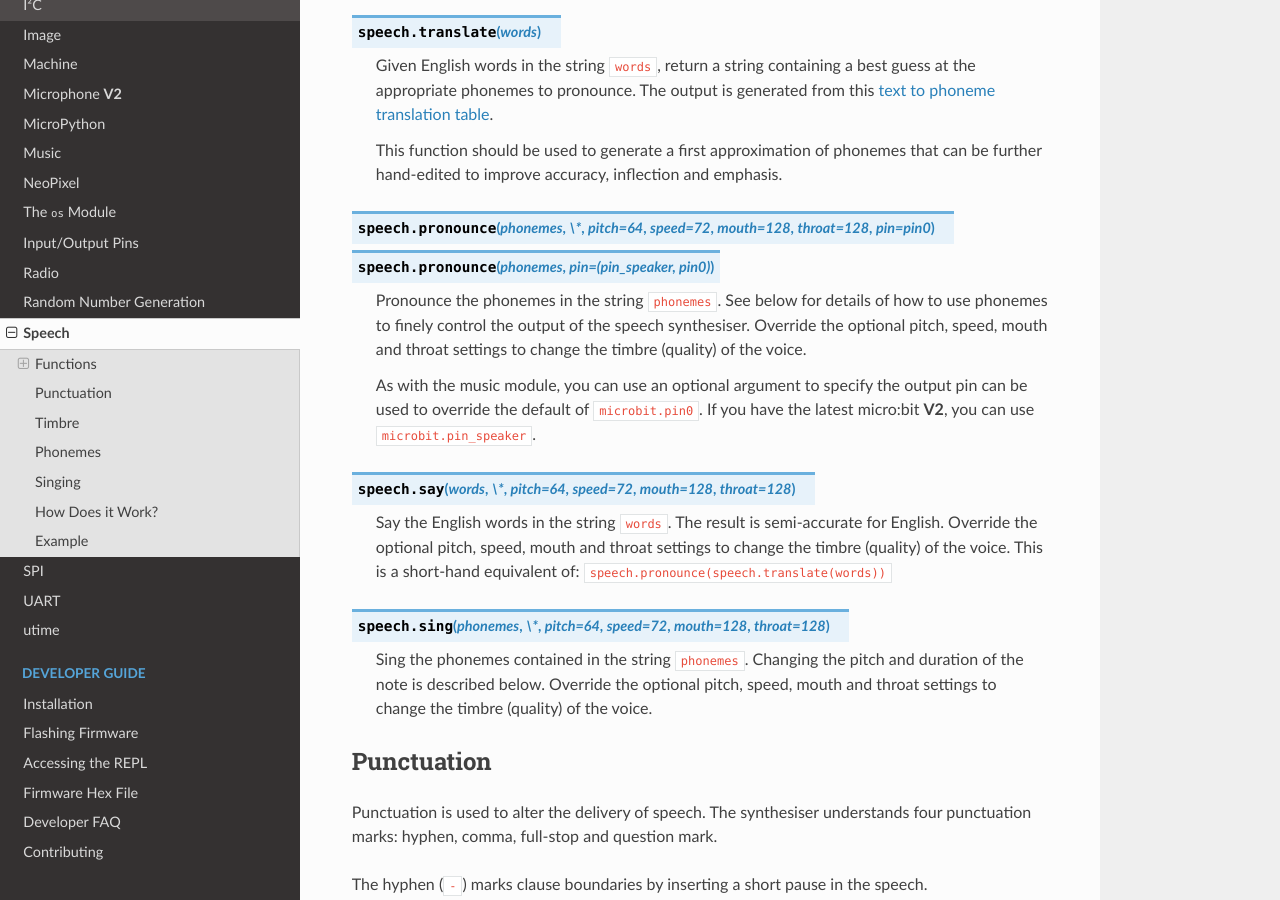
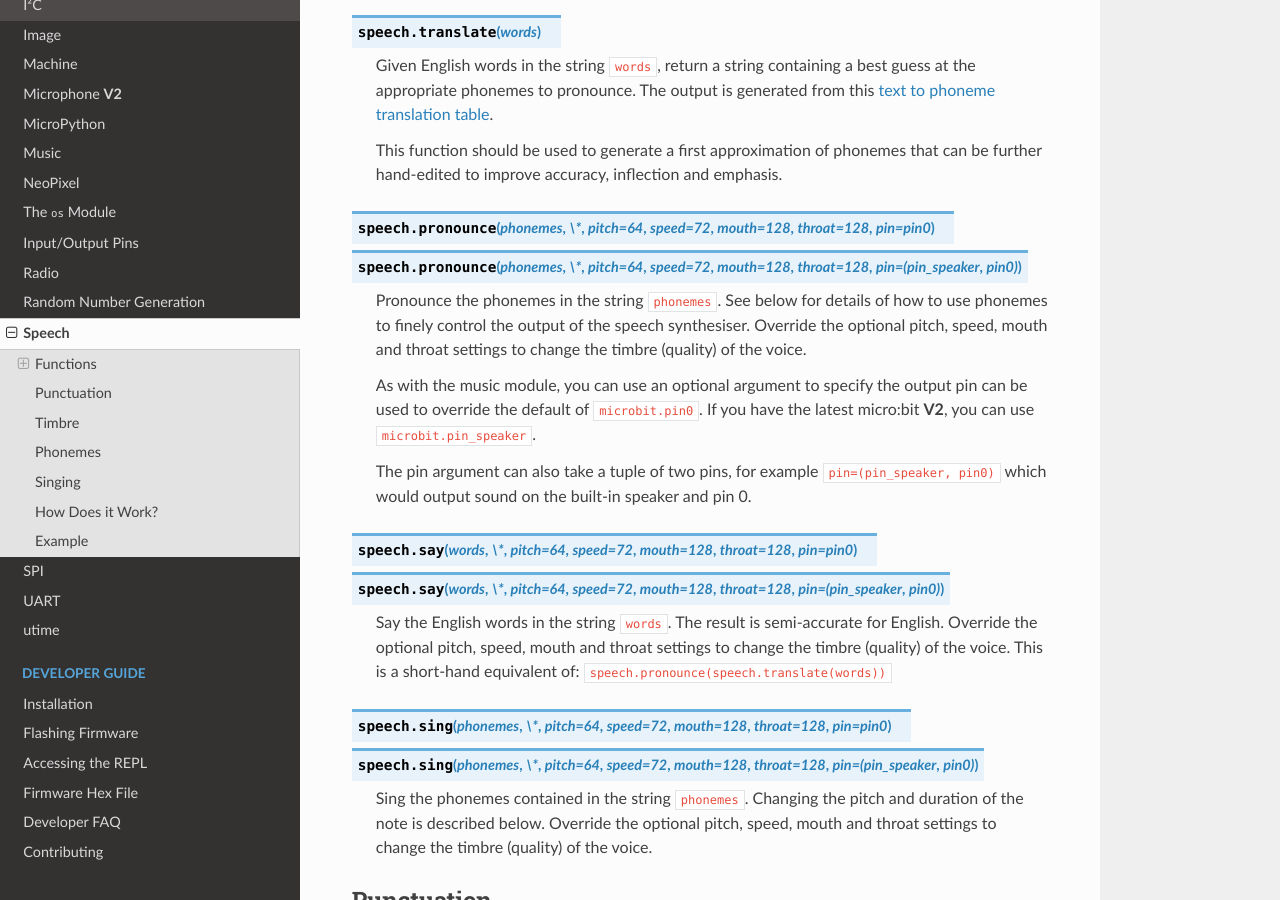
Before and after one commit to bbcmicrobit/micropython, a Sphinx documentation site: the page built from docs/speech.rst, in a window 1280 px wide and 900 px high, scrolled down 1225 px. Built offline with Sphinx 7.4.7 and the Read the Docs theme 2.0.0, drawn with Linux system fonts in a browser that asks for light colours.

Commit message:
more feedback updates

```diff
--- a/docs/microbit.rst
+++ b/docs/microbit.rst
@@ -63,7 +63,7 @@ Classes
 
     Audio V2 <audio.rst>
     image.rst
-    Sound <microbit_micropython_api.rst>
+    Sound <audio.rst>
 
 
 Modules
--- a/docs/microbit_micropython_api.rst
+++ b/docs/microbit_micropython_api.rst
@@ -75,7 +75,7 @@ The LED display is exposed via the `display` object::
 
 SoundEvent **V2**
 -----------------
-Sound events describe changes in the sound heard by the microphone.
+Sound events describe changes in the sound heard by the microphone::
 
     # Value to represent the transition of sound events, from `quiet` to `loud`
     # like clapping or shouting.
@@ -154,7 +154,7 @@ pin_logo::
 
 pin_speaker:
 
-As above `MicroBitPin` class, but does not include pin.is_touched() and
+As above ``MicroBitPin`` class, but does not include ``pin.is_touched()`` and
 includes::
 
     # disable the built-in speaker
--- a/docs/speech.rst
+++ b/docs/speech.rst
@@ -46,7 +46,7 @@ Functions
     emphasis.
 
 .. py:function:: pronounce(phonemes, \*, pitch=64, speed=72, mouth=128, throat=128, pin=pin0)
-                 pronounce(phonemes, pin=(pin_speaker, pin0))
+                 pronounce(phonemes, \*, pitch=64, speed=72, mouth=128, throat=128, pin=(pin_speaker, pin0))
 
     Pronounce the phonemes in the string ``phonemes``. See below for details of
     how to use phonemes to finely control the output of the speech synthesiser.
@@ -58,14 +58,20 @@ Functions
     If you have the latest micro:bit **V2**, you can use
     ``microbit.pin_speaker``.
 
-.. py:function:: say(words, \*, pitch=64, speed=72, mouth=128, throat=128)
+    The pin argument can also take a tuple of two pins, for example
+    ``pin=(pin_speaker, pin0)`` which would output sound on the built-in
+    speaker and pin 0.
+
+.. py:function:: say(words, \*, pitch=64, speed=72, mouth=128, throat=128, pin=pin0)
+                 say(words, \*, pitch=64, speed=72, mouth=128, throat=128, pin=(pin_speaker, pin0))
 
     Say the English words in the string ``words``. The result is semi-accurate
     for English. Override the optional pitch, speed, mouth and throat
     settings to change the timbre (quality) of the voice. This is a short-hand
     equivalent of: ``speech.pronounce(speech.translate(words))``
 
-.. py:function:: sing(phonemes, \*, pitch=64, speed=72, mouth=128, throat=128)
+.. py:function:: sing(phonemes, \*, pitch=64, speed=72, mouth=128, throat=128, pin=pin0)
+                 sing(phonemes, \*, pitch=64, speed=72, mouth=128, throat=128, pin=(pin_speaker, pin0))
 
     Sing the phonemes contained in the string ``phonemes``. Changing the pitch
     and duration of the note is described below. Override the optional pitch,
```
Also changed, not shown: docs/microphone.rst (+5 -11 lines), docs/music.rst (+5 -3 lines).
